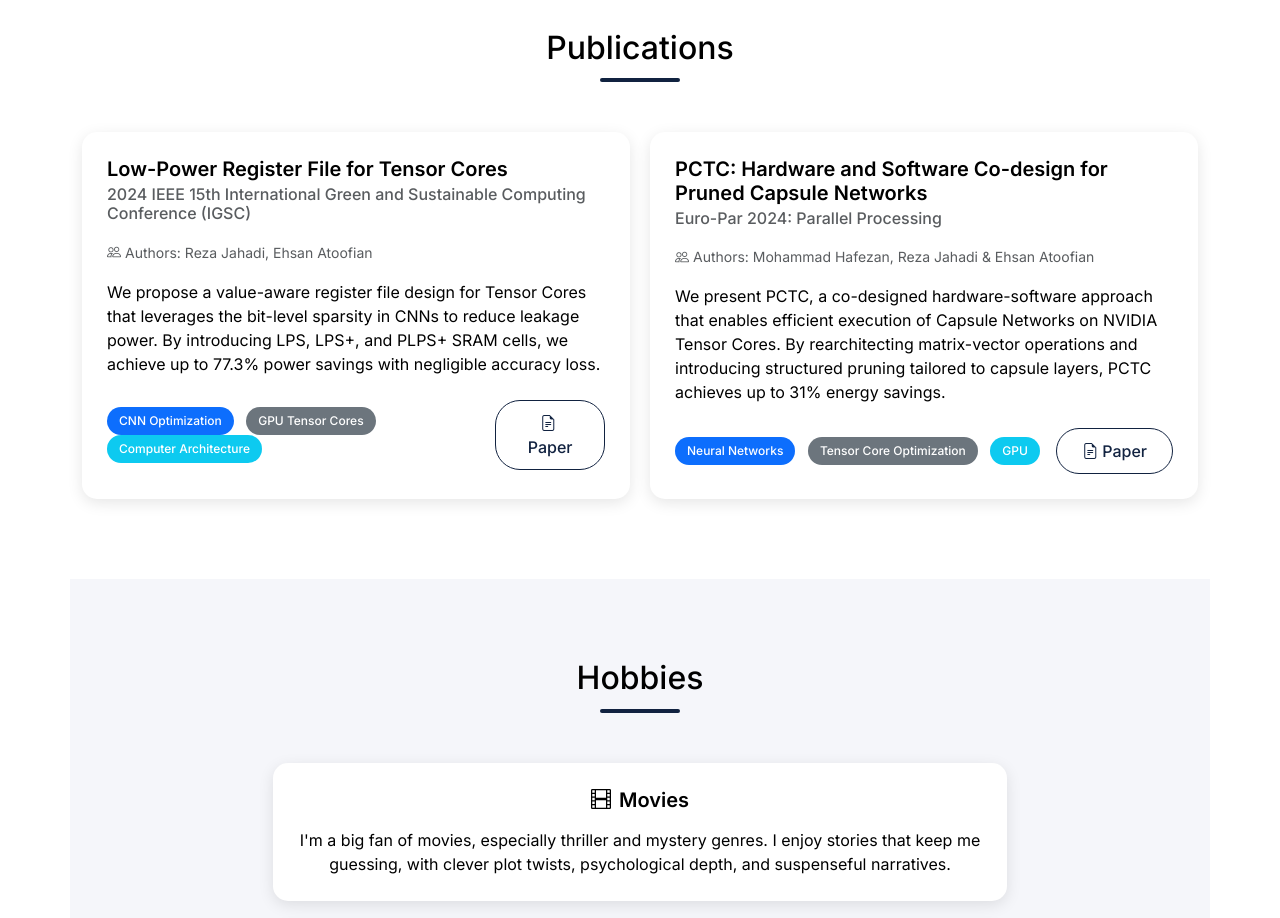
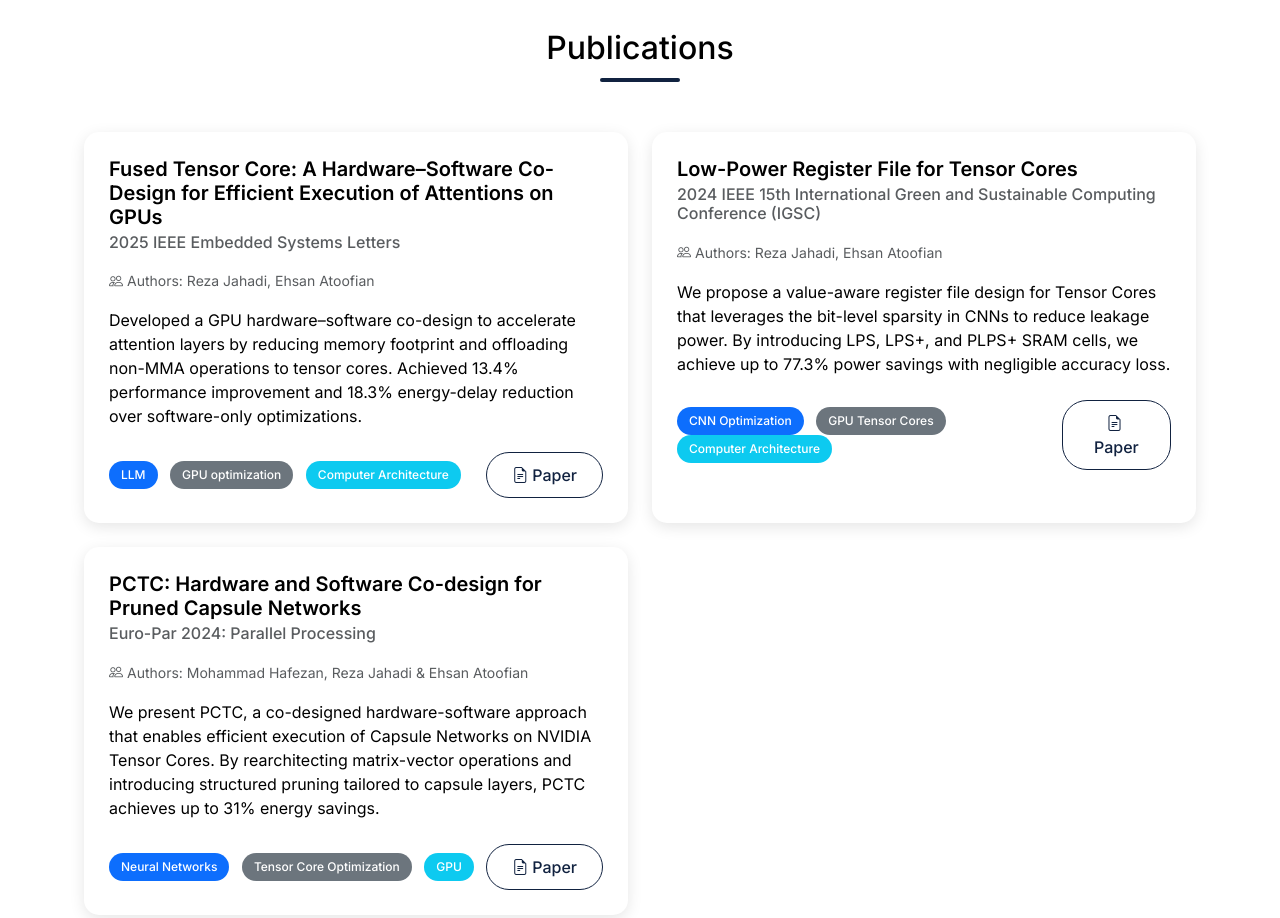
Before and after one commit to rezajahadi/rezajahadi.github.io, a plain HTML site: page index.html in a window 1280 px wide. Shown: the part 2380-3298 px from the top of the page. Drawn offline with nearby package versions, Linux system fonts and the light colour scheme.

Commit message:
new card added

```diff
--- a/index.html
+++ b/index.html
@@ -681,7 +681,36 @@
     <h2 class="section-title text-center">Publications</h2>
     <div class="row g-4">
       <!-- Publication 1 -->
-      <div class="col-md-6">
+      <div class="col-lg-6 col-md-12">
+        <div class="card h-100">
+          <div class="card-body">
+            <h5 class="card-title">Fused Tensor Core: A Hardware–Software Co-Design for Efficient Execution of Attentions on GPUs</h5>
+            <h6 class="card-subtitle mb-3 text-muted">2025 IEEE Embedded Systems Letters</h6>
+            <p class="card-text">
+              <small class="text-muted">
+                <i class="bi bi-people me-1"></i>Authors: Reza Jahadi, Ehsan Atoofian
+              </small>
+            </p>
+            <p class="card-text">
+              Developed a GPU hardware–software co-design to accelerate attention layers by reducing memory footprint and offloading non-MMA operations to tensor cores. Achieved 13.4% performance improvement and 18.3% energy-delay reduction over software-only optimizations.
+            </p>
+            <div class="d-flex justify-content-between align-items-center mt-4">
+              <div>
+                <span class="badge bg-primary me-2">LLM</span>
+                <span class="badge bg-secondary me-2">GPU optimization</span>
+                <span class="badge bg-info">Computer Architecture</span>
+              </div>
+              <a href="https://ieeexplore.ieee.org/document/11205900" target="_blank"
+                class="btn btn-outline-primary">
+                <i class="bi bi-file-earmark-text me-1"></i>Paper
+              </a>
+            </div>
+          </div>
+        </div>
+      </div>
+
+      <!-- Publication 2 -->
+      <div class="col-lg-6 col-md-12">
         <div class="card h-100">
           <div class="card-body">
             <h5 class="card-title">Low-Power Register File for Tensor Cores</h5>
@@ -713,8 +742,8 @@
         </div>
       </div>
 
-      <!-- Publication 2 -->
-      <div class="col-md-6">
+      <!-- Publication 3 -->
+      <div class="col-lg-6 col-md-12">
         <div class="card h-100">
           <div class="card-body">
             <h5 class="card-title">PCTC: Hardware and Software Co-design for Pruned Capsule Networks</h5>
```
